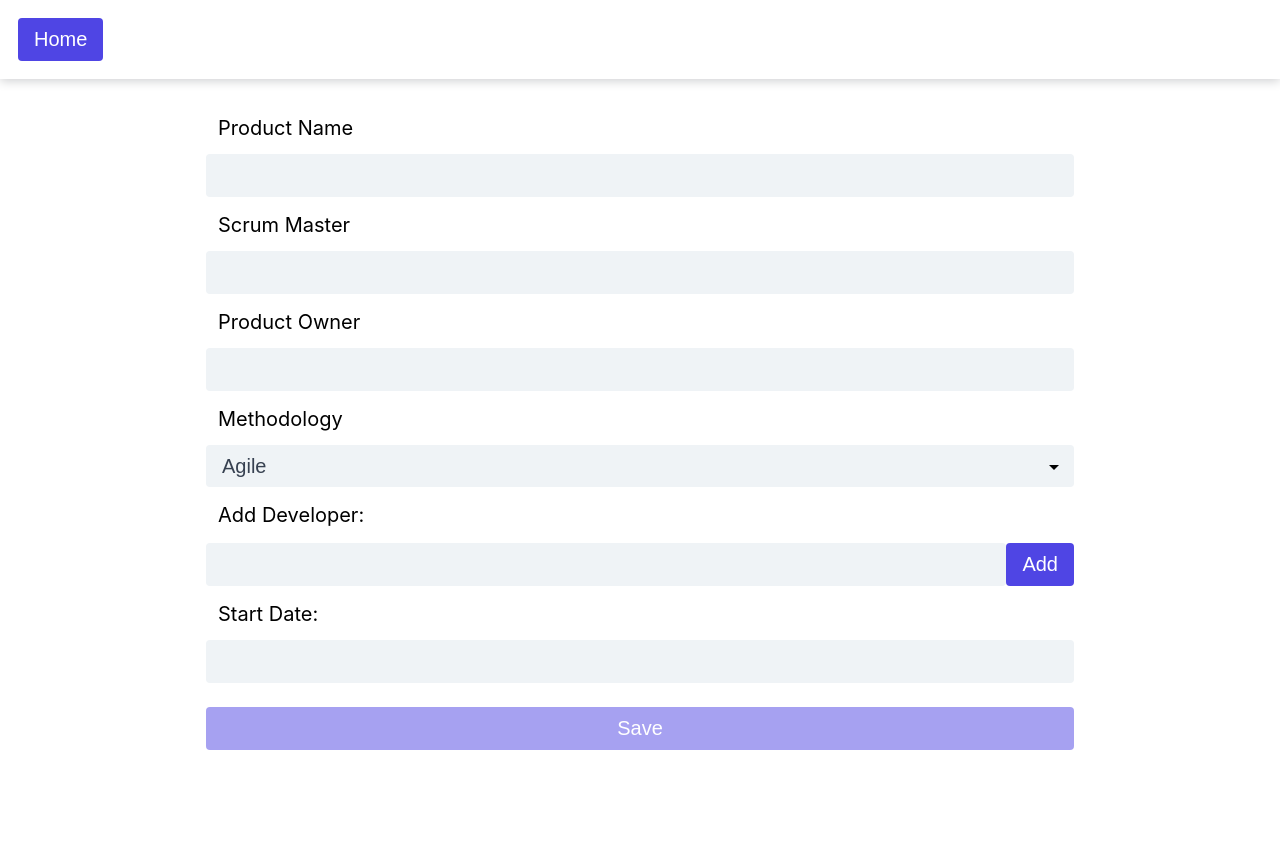
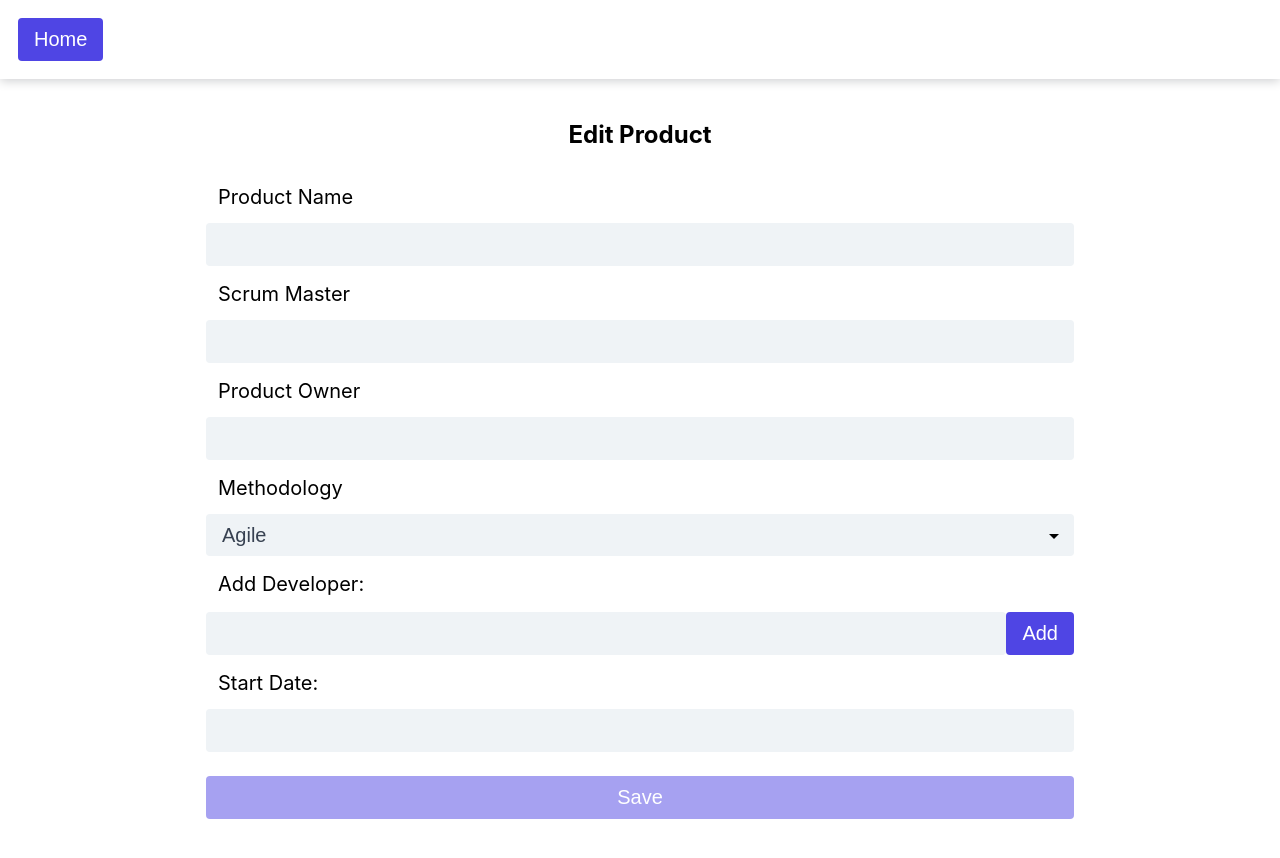
Before and after one commit to anant00729/anant-sunilam-awasthy-IS24-full-stack-competition-req97073, a React (Create React App) app in the folder client/: page /product/1 in a window 1280 px wide. Shown: the top 858 px of the page. Built offline with nearby package versions, Linux system fonts and the light colour scheme.

Commit message:
fixed the front end route to differnciate between Add product and Edit Product

```diff
--- a/client/src/Components/ProductItem/index.js
+++ b/client/src/Components/ProductItem/index.js
@@ -8,11 +8,9 @@ function ProductItem({product}) {
 
   const navigate = useNavigate();
 
-  const handleEditClick = () => {
-    navigate(`/product/${123123}`);
+  const handleEditClick = (productId) => {
+    navigate(`/product/${productId}`);
   }
-
-  console.log('product?.developers', product?.developers)
 
   return (
     <ProductContainer>
@@ -20,7 +18,7 @@ function ProductItem({product}) {
         <ItemContainer isTopLabel>
           <label>Product Id: {product?.productId}</label>
         </ItemContainer>
-        <EditButton onClick={handleEditClick}>Edit Product</EditButton>
+        <EditButton onClick={() => handleEditClick(product?.productId)}>Edit Product</EditButton>
       </TopItemGroup>
 
       <ItemContainer isTopLabel>
--- a/client/src/Pages/PageRoutes/index.js
+++ b/client/src/Pages/PageRoutes/index.js
@@ -16,7 +16,7 @@ function PageRoutes() {
         <Routes>
           <Route path="/" element={<ProductList />} />
           <Route exact path="/product" element={<ProductForm />} />
-          <Route path="/product/:id" element={<ProductForm />} />
+          <Route path="/product/:productId" element={<ProductForm />} />
           <Route path="*" element={<NoMatch />} />
        </Routes>
       </BodyContainer>
--- a/client/src/Pages/ProductForm/index.js
+++ b/client/src/Pages/ProductForm/index.js
@@ -1,10 +1,10 @@
-import React, {useContext, useState} from 'react';
+import React, {useContext, useState, useEffect} from 'react';
 import { useForm } from 'react-hook-form';
-import { ProductFormContainer, ProductFormWrapper, AddDeveloperWrapper, DeveloperChip, DeveloperChipGroup, Cross, DevLabel } from './style';
+import { ProductFormContainer, ProductFormWrapper, AddDeveloperWrapper, DeveloperChip, DeveloperChipGroup, Cross, DevLabel,PageTitle } from './style';
 import { AppFormLabel, AppInput, AppButton, AppSelect, CustomeDatePicker } from '../../Utils/style';
 import { GlobalContext } from '../../Context/GlobalContext';
 import CrossIcon from '../../Images/cross.png';
-import { useNavigate } from 'react-router-dom';
+import { useNavigate, useParams } from 'react-router-dom';
 
 function ProductForm() {
   const { register, handleSubmit, formState: { errors, isValid } } = useForm({ mode: 'onChange' });
@@ -12,8 +12,17 @@ function ProductForm() {
   const [startDate, setStartDate] = useState('');
   const [developers, setDevelopers] = useState([]);
   const [newDeveloper, setNewDeveloper] = useState('');
+  const { productId } = useParams();
 
   const { addProduct } = useContext(GlobalContext);
+
+  useEffect(() => {
+    if(productId){
+
+    }
+  }, [])
+
+  console.log('productId', productId)
 
   const onSubmit = (data) => {
     data = {
@@ -37,6 +46,7 @@ function ProductForm() {
 
   return (
     <ProductFormContainer>
+        <PageTitle>{productId ? 'Edit' : 'Add'} Product</PageTitle>
         <ProductFormWrapper onSubmit={handleSubmit(onSubmit)}>
           <AppFormLabel>Product Name</AppFormLabel>
           <AppInput
--- a/client/src/Pages/ProductForm/style.js
+++ b/client/src/Pages/ProductForm/style.js
@@ -47,3 +47,7 @@ export const DevLabel = styled.label`
   margin-left: 8px;
   margin-top: -2px;
 `;
+
+export const PageTitle = styled.h2`
+ text-align: center;
+`;
```
